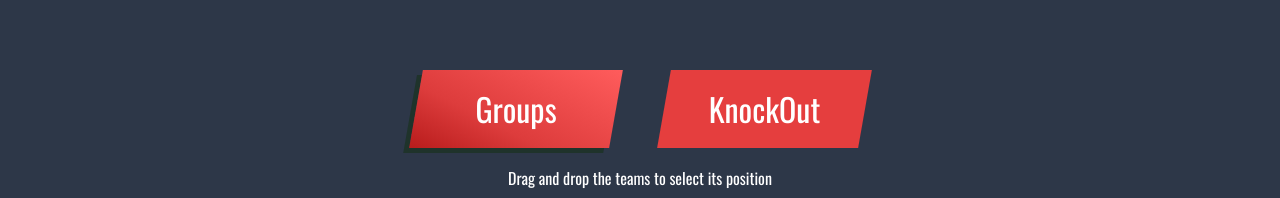
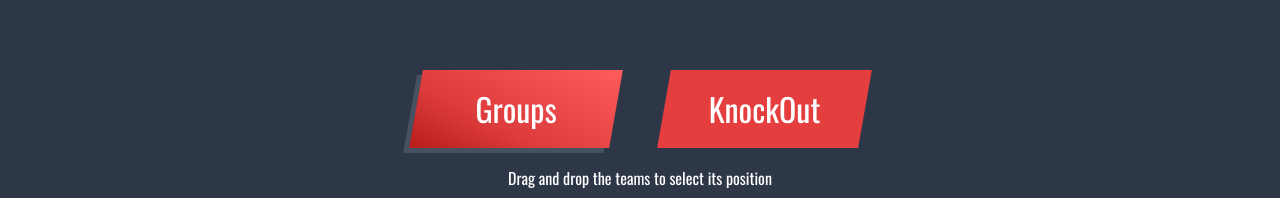
Before and after one commit to YagoLeite/World-Cup-Simulator, a Next.js app: page / in a window 1280 px wide. Shown: the part 238-436 px from the top of the page. Built offline with nearby package versions, Linux system fonts and the light colour scheme.

Commit message:
testing colors

```diff
--- a/components/Groups/_GroupTable.js
+++ b/components/Groups/_GroupTable.js
@@ -162,7 +162,7 @@ const _GroupTable = (props) => {
           cursor="pointer"
           onClick={oitavasHandler}
           w={["100px", "140px"]}
-          _hover={{ bg: "rgba(184,28,28,1)" }}
+          _hover={{ bg: "#d73838" }}
         >
           <Text
             pb="2px"
--- a/components/Header/Controler.js
+++ b/components/Header/Controler.js
@@ -1,22 +1,11 @@
-import {
-  Text,
-  Flex,
-  VStack,
-  useToast,
-  useColorModeValue,
-} from "@chakra-ui/react";
+import { Text, Flex, VStack, useToast } from "@chakra-ui/react";
 import React from "react";
 import { CupState } from "../../context/Context";
-import { FontAwesomeIcon } from "@fortawesome/react-fontawesome";
-import { faTrophy } from "@fortawesome/free-solid-svg-icons";
 
 const Controler = () => {
   const { state, dispatch } = CupState();
   const toast = useToast();
-  const shadowBG = useColorModeValue(
-    "rgba(12, 46, 0, 0.4)",
-    "rgba(108, 122, 137, 0.4)"
-  );
+
   return (
     <Flex
       w="100%"
@@ -43,7 +32,9 @@ const Controler = () => {
           color="white"
           onClick={() => dispatch({ type: "UI-UPDATE", value: "groups" })}
           cursor="pointer"
-          boxShadow={state.ui === "groups" && `${shadowBG} -5px 5px`}
+          boxShadow={
+            state.ui === "groups" && "rgba(108, 122, 137, 0.4) -5px 5px"
+          }
         >
           <Flex
             className="skewed2"
@@ -65,7 +56,9 @@ const Controler = () => {
           bg={state.ui !== "finals" && "red.500"}
           cursor="pointer"
           onClick={() => dispatch({ type: "UI-UPDATE", value: "finals" })}
-          boxShadow={state.ui === "finals" && `${shadowBG} -5px 5px`}
+          boxShadow={
+            state.ui === "finals" && "rgba(108, 122, 137, 0.4) -5px 5px"
+          }
           bgGradient={
             state.ui === "finals" &&
             " linear-gradient(25deg, rgba(184,28,28,1) 0%, rgba(221,60,60,1) 36%, rgba(255,92,92,1) 100%)"
@@ -116,6 +109,12 @@ const Controler = () => {
               cursor="pointer"
               textDecoration="underline"
               onClick={() => {
+                toast({
+                  title: "Cleared All Groups",
+                  status: "success",
+                  duration: 800,
+                  isClosable: true,
+                });
                 dispatch({ type: "CLEAR" });
               }}
               color="#E36262"
```
